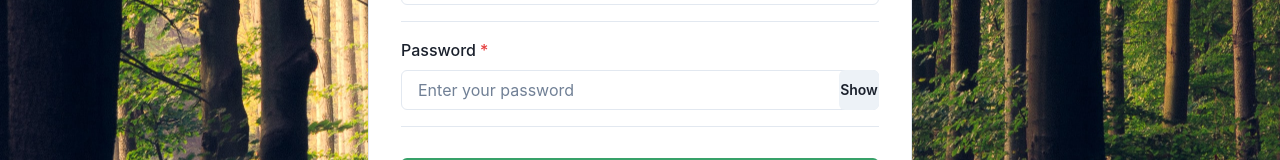
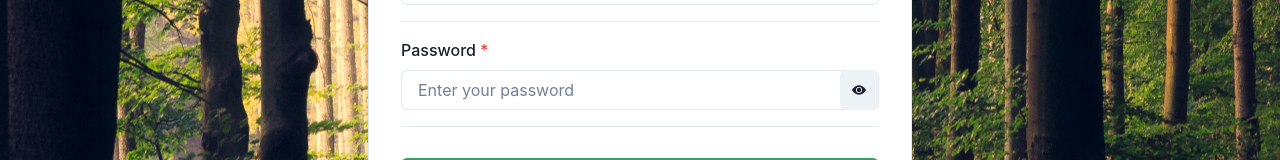
Before and after one commit to Kali-Venum/My-MERN-Chat-APP, a React (Create React App) app in the folder frontend/: page / in a window 1280 px wide. Shown: the part 245-405 px from the top of the page. Built offline with nearby package versions, Linux system fonts and the light colour scheme.

Commit message:
show & hide icons added using react icons.

```diff
--- a/frontend/package.json
+++ b/frontend/package.json
@@ -14,6 +14,7 @@
     "framer-motion": "^8.4.6",
     "react": "^18.2.0",
     "react-dom": "^18.2.0",
+    "react-icons": "^4.7.1",
     "react-router-dom": "^6.6.2",
     "react-scripts": "5.0.1",
     "web-vitals": "^2.1.4"
--- a/frontend/src/Components/Auth/Login.js
+++ b/frontend/src/Components/Auth/Login.js
@@ -11,6 +11,7 @@ import {
   Button,
   useToast,
 } from "@chakra-ui/react";
+import { BsFillEyeFill, BsFillEyeSlashFill } from "react-icons/bs";
 
 function Login() {
   const toast = useToast();
@@ -103,7 +104,7 @@ function Login() {
               size={"sm"}
               onClick={(e) => setShow((state) => !state)}
             >
-              {show ? "Hide" : "Show"}
+              {show ? <BsFillEyeSlashFill/> : <BsFillEyeFill/>}
             </Button>
           </InputRightElement>
         </InputGroup>
--- a/frontend/src/Components/Auth/Register.js
+++ b/frontend/src/Components/Auth/Register.js
@@ -11,6 +11,8 @@ import {
   Button,
   useToast,
 } from "@chakra-ui/react";
+import { BsFillEyeFill, BsFillEyeSlashFill } from "react-icons/bs";
+
 
 function Register() {
   const toast = useToast();
@@ -132,7 +134,7 @@ function Register() {
               size={"sm"}
               onClick={(e) => setShowOne((state) => !state)}
             >
-              {showOne ? "Hide" : "Show"}
+              {showOne ? <BsFillEyeSlashFill/> : <BsFillEyeFill/>}
             </Button>
           </InputRightElement>
         </InputGroup>
@@ -152,7 +154,7 @@ function Register() {
               size={"sm"}
               onClick={(e) => setShowTwo((state) => !state)}
             >
-              {showTwo ? "Hide" : "Show"}
+              {showTwo ? <BsFillEyeSlashFill/> : <BsFillEyeFill/>}
             </Button>
           </InputRightElement>
         </InputGroup>
```
